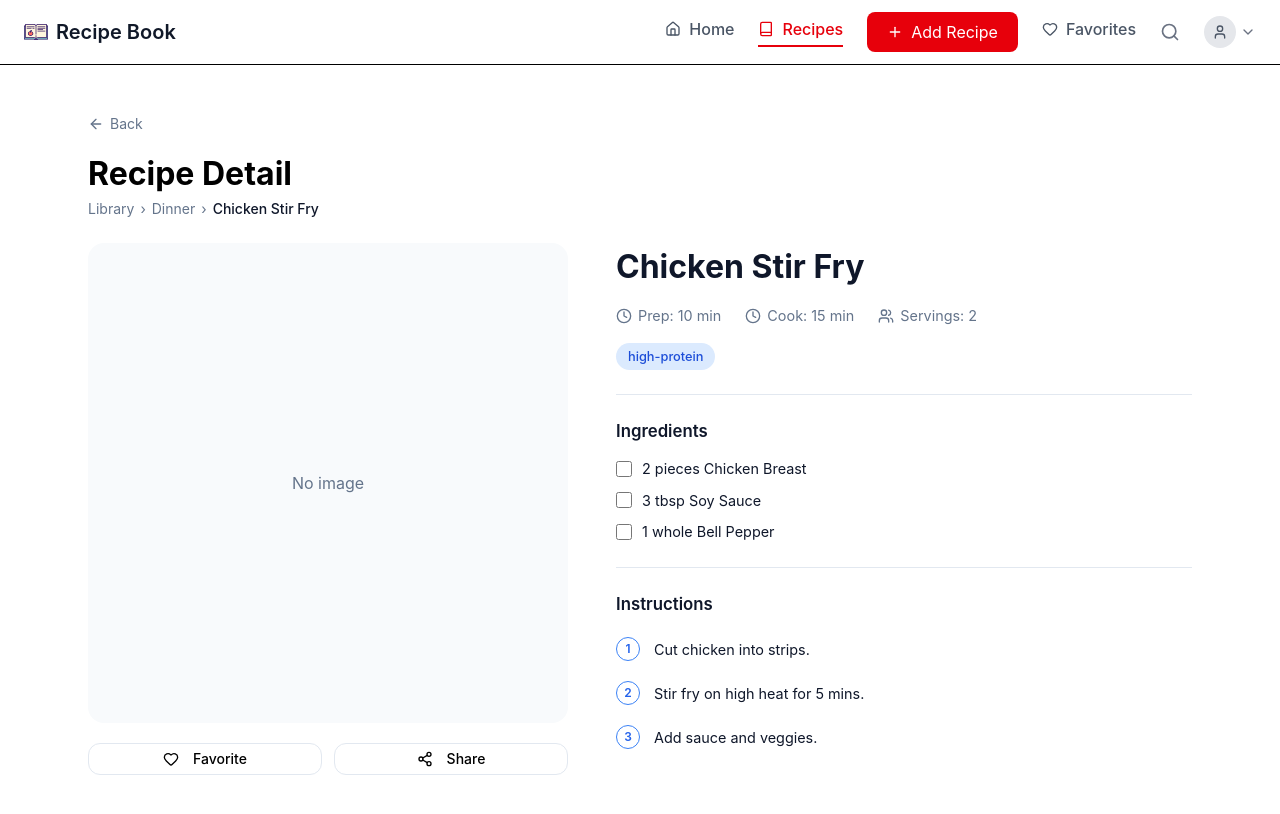
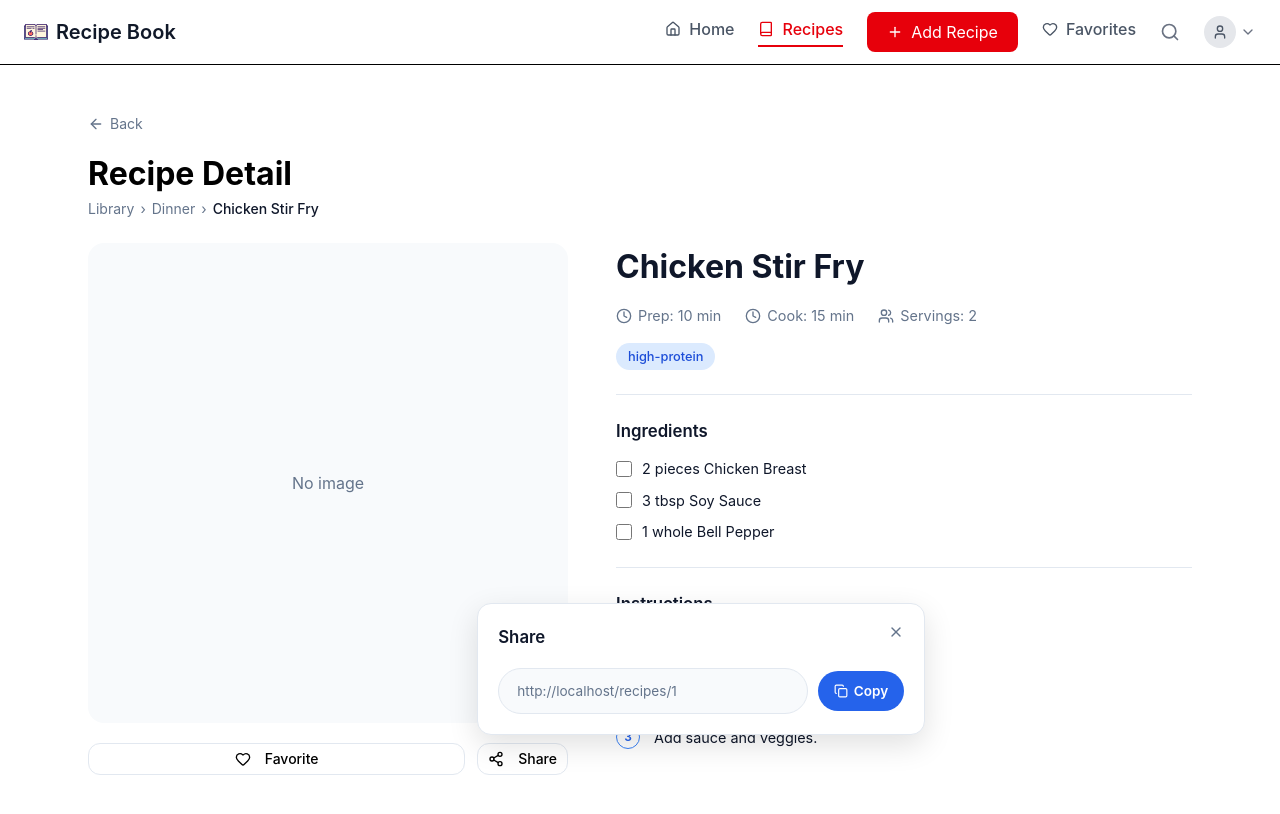
Before and after one commit to SrunTechsean/Interactive-Recipe-Book, a React (Vite) app: page /recipes/1 in a window 1280 px wide. Both pictures are taken after a click on the button "Share". Shown: the top 814 px of the page. Built offline with nearby package versions, Linux system fonts and the light colour scheme.

Commit message:
add recipe context and share button

```diff
--- a/src/App.jsx
+++ b/src/App.jsx
@@ -6,9 +6,13 @@ import Home from "./pages/Home";
 import RecipeLibrary from "./pages/RecipeLibrary";
 import RecipeDetail from "./pages/RecipeDetail";
 import "./styles/App.css";
+import { RecipeProvider } from "./contexts/RecipeContext";
+import { FavoritesProvider } from "./contexts/FavoritesContext";
 
 function App() {
   return (
+    <RecipeProvider>
+      <FavoritesProvider>
         <div className="app">
           <Navbar />
 
@@ -22,6 +26,8 @@ function App() {
           </Routes>
           </main>
       </div>
+    </FavoritesProvider>
+  </RecipeProvider>
   );
 }
 
--- /dev/null
+++ b/src/contexts/RecipeContext.jsx
@@ -0,0 +1,38 @@
+import { createContext, useContext, useState, useEffect } from "react";
+import { storage } from "../lib/storage";
+import { seedRecipes } from "../data/seedData";
+
+const RecipeContext = createContext();
+
+export function RecipeProvider({ children }) {
+    const [recipes, setRecipes] = useState([]);
+    const [hydrated, setHydrated] = useState(false);
+
+    useEffect(() => {
+        const stored = storage.getRecipes();
+        setRecipes(stored ?? seedRecipes);
+        setHydrated(true);
+    }, []);
+
+    useEffect(() => {
+        if (hydrated) storage.setRecipes(recipes);
+        }, [recipes, hydrated]);
+
+    const getRecipeById = (id) => recipes.find((r) => String(r.id) === String(id));
+
+  return (
+    <RecipeContext.Provider
+      value={{ recipes, getRecipeById }}
+    >
+      {children}
+    </RecipeContext.Provider>
+  );
+}
+
+export function useRecipes() {
+  const context = useContext(RecipeContext);
+  if (!context) {
+    throw new Error("useRecipes must be used within a RecipeProvider");
+  }
+  return context;
+}
--- a/src/pages/RecipeDetail.css
+++ b/src/pages/RecipeDetail.css
@@ -234,3 +234,100 @@
   padding-top: 0.125rem;
   color: var(--color-text);
 }
+
+.share-popover-wrapper {
+  position: relative;
+}
+
+.share-popover {
+  position: absolute;
+  bottom: calc(100% + 0.5rem);
+  left: 0;
+  width: 28rem;
+  max-width: calc(100vw - 2rem);
+  background: var(--color-surface);
+  border: 1px solid var(--color-border);
+  border-radius: 0.875rem;
+  box-shadow: 0 10px 30px rgba(0, 0, 0, 0.12);
+  padding: 1.25rem;
+  z-index: 50;
+}
+
+.share-popover-header {
+  display: flex;
+  align-items: center;
+  justify-content: space-between;
+  margin-bottom: 1rem;
+}
+
+.share-popover-title {
+  font-size: 1.05rem;
+  font-weight: 600;
+  color: var(--color-text);
+  margin-bottom: 0;
+}
+
+.share-popover-close {
+  display: flex;
+  align-items: right;
+  justify-content: right;
+  height: 1.75rem;
+  width: 1.75rem;
+  border: none;
+  border-radius: 9999px;
+  background: transparent;
+  color: var(--color-text-muted);
+  cursor: pointer;
+  transition: background 0.15s ease, color 0.15s ease;
+}
+
+.share-popover-close:hover {
+  background: var(--color-bg);
+  color: var(--color-text);
+}
+
+.share-popover-row {
+  display: flex;
+  gap: 0.625rem;
+  align-items: center;
+}
+
+.share-popover-input {
+  flex: 1;
+  min-width: 0;
+  max-width: 20rem;
+  border: 1px solid var(--color-border);
+  border-radius: 9999px;
+  padding: 0.75rem 1.125rem;
+  font-size: 0.85rem;
+  color: var(--color-text-muted);
+  background: var(--color-bg);
+  overflow: hidden;
+  text-overflow: ellipsis;
+}
+
+.share-popover-row .share-copy-btn {
+  flex: 0 0 auto;
+  display: inline-flex;
+  align-items: center;
+  gap: 0.375rem;
+  border: none;
+  border-radius: 9999px;
+  padding: 0.625rem 1rem;
+  font-size: 0.85rem;
+  font-weight: 600;
+  cursor: pointer;
+  background: var(--color-primary-dark);
+  color: white;
+  white-space: nowrap;
+  transition: background 0.15s ease;
+}
+
+.share-copy-btn:hover {
+  background: var(--color-primary);
+}
+
+.share-copy-btn.copied {
+  background: #16a34a;
+  color: white;
+}
--- a/src/pages/RecipeDetail.jsx
+++ b/src/pages/RecipeDetail.jsx
@@ -1,11 +1,10 @@
 import { useState } from "react";
 import { Link, useNavigate, useParams } from "react-router-dom";
-import { ChefHat, Clock, Heart, Share2, Users, ArrowLeft } from "lucide-react";
+import { Clock, Heart, Share2, Users, ArrowLeft, Check, X, Copy } from "lucide-react";
 import { Button } from "../components/ui/button";
 import RecipeImage from "../components/RecipeImage";
 import { useFavorites } from "../contexts/FavoritesContext";
-import { seedRecipes } from "../data/seedData";
-import { storage } from "../lib/storage";
+import { useRecipes } from "../contexts/RecipeContext";
 import "./RecipeDetail.css";
 
 const TAG_CLASSES = {
@@ -19,9 +18,18 @@ export default function RecipeDetail() {
   const { id } = useParams();
   const navigate = useNavigate();
   const { toggleFavorite, isFavorite } = useFavorites();
-  const [isCooking, setIsCooking] = useState(false);
+  const { getRecipeById } = useRecipes();
+  const [showShare, setShowShare] = useState(false);
+  const [copied, setCopied] = useState(false);
 
-  const recipe = (storage.getRecipes() ?? seedRecipes).find((r) => r.id === id);
+
+  const recipe = getRecipeById(id);
+
+  const handleCopyLink = async () => {
+    await navigator.clipboard?.writeText(window.location.href);
+    setCopied(true);
+    setTimeout(() => setCopied(false), 2000);
+  };
 
   if (!recipe) {
     return (
@@ -41,9 +49,9 @@ export default function RecipeDetail() {
       <h1 className = "recipe-page-tittle"><b>Recipe Detail</b></h1>
       <div className="recipe-breadcrumb">
         <Link to="/recipes">Library</Link>
-        <span>›</span>
-        <Link to {...`/recipes?category=${encodeURIComponent(recipe.category)}`}>
-        {recipe.category}
+          <span>›</span>
+            <Link to={`/recipes?category=${encodeURIComponent(recipe.category)}`}>
+            {recipe.category}
         </Link>
         <span>›</span>
         <span className="recipe-breadcrumb-current">{recipe.title}</span>
@@ -64,10 +72,33 @@ export default function RecipeDetail() {
               <Heart className={`icon-sm ${isFavorite(recipe.id) ? "icon-favorited" : ""}`} />
               Favorite
             </Button>
-            <Button onClick={() => navigator.clipboard?.writeText(window.location.href)} variant="outline">
-              <Share2 className="icon-sm" />
-              Share
-            </Button>
+
+            <div className = "share-popover-wrapper">
+              <Button onClick={() => setShowShare((prev) => !prev)} variant="outline">
+                <Share2 className="icon-sm" />
+                Share
+              </Button>
+
+              {showShare && (
+                <div className="share-popover">
+                  <div className="share-popover-header">
+                    <p className="share-popover-title">Share</p>
+                    <button className="share-popover-close" onClick={() => setShowShare(false)}>
+                      <X size={16} />
+                    </button>
+                  </div>
+
+                <div className="share-popover-row">
+                  <input className="share-popover-input" readOnly value={window.location.href} onClick={(e) => e.target.select()} />
+
+                  <button className={`share-copy-btn ${copied ? "copied" : ""}`} onClick={handleCopyLink}>
+                    {copied ? <Check size={14} /> : <Copy size={14} />}
+                    {copied ? "Copied" : "Copy"}
+                  </button>
+                </div>
+              </div>
+              )}
+            </div>
           </div>
         </div>
 
--- a/src/pages/RecipeLibrary.jsx
+++ b/src/pages/RecipeLibrary.jsx
@@ -4,6 +4,7 @@ import SearchBar from "../components/SearchBar";
 import { useFilters } from "../contexts/FilterContext";
 import { seedRecipes } from "../data/seedData";
 import { storage } from "../lib/storage";
+
 
 export default function RecipeLibrary() {
   const { searchQuery } = useFilters();
```
Lines whose indentation alone changed are shown as unchanged.
